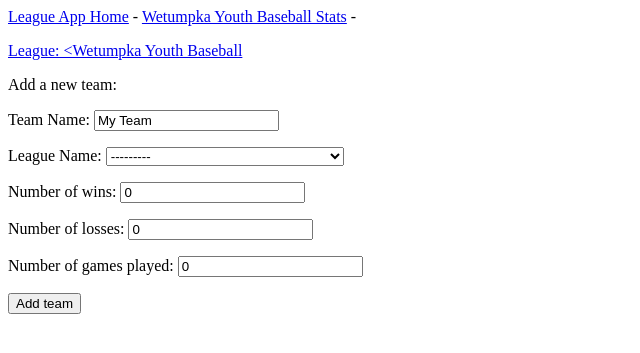
After one commit to LaurelWalkerDavis/BaseballApp, a Django app: page /new_team/1 in a window 1280 px wide. The commit adds this page. Shown: the top 353 px of the page, without its empty margins (0-640 px from the left). Run offline with Django 4.2, Linux system fonts and the light colour scheme; data comes from the database, SQL or seed files in the repository; both versions use the stored data as it was after the commit.

```diff
--- a/League_App/forms.py
+++ b/League_App/forms.py
@@ -1,5 +1,5 @@
 from django import forms
-from .models import League
+from .models import League, Team
 
 
 class LeagueForm(forms.ModelForm):
@@ -7,3 +7,14 @@
         model = League
         fields = ['league_name']
         labels = {'league_name': ''}
+
+
+class TeamForm(forms.ModelForm):
+    class Meta:
+        model = Team
+        fields = ['team_name', 'league', 'wins', 'losses', 'games_played']
+        labels = {'team_name': 'Team Name',
+                  'league': 'League Name',
+                  'wins': 'Number of wins',
+                  'losses': 'Number of losses',
+                  'games_played': 'Number of games played'}
--- /dev/null
+++ b/League_App/templates/League_App/new_team.html
@@ -0,0 +1,14 @@
+{% extends "League_App/base.html" %}
+
+{% block content %}
+
+    <p><a href="{% url 'League_App:league' %}">{{ league }}</a> </p>
+
+    <p>Add a new team:</p>
+    <form action="{% url 'League_App:new_team' league.id %}" method='post'>
+      {%  csrf_token %}
+      {{ form.as_p }}
+      <button name="submit">Add team</button>
+    </form>
+
+{% endblock content %}
--- a/League_App/urls.py
+++ b/League_App/urls.py
@@ -14,5 +14,7 @@
     path('player/<int:player_id>', views.player, name='player'),
 
     # Adding new league
-    path('new_league/', views.new_league, name='new_league')
+    path('new_league/', views.new_league, name='new_league'),
+    # Adding new team
+    path('new_team/<int:league_id>', views.new_team, name='new_team')
 ]
--- a/League_App/views.py
+++ b/League_App/views.py
@@ -1,6 +1,6 @@
 from django.shortcuts import render, redirect
 from .models import Team, League, Player
-from .forms import LeagueForm
+from .forms import LeagueForm, TeamForm
 from django.http import HttpResponse
 
 
@@ -53,3 +53,23 @@
     # Display a blank or invalid form.
     context = {'form': form}
     return render(request, 'League_App/new_league.html', context)
+
+
+def new_team(request, league_id):
+    """ add a new team """
+    #new_team = Team.objects.get()
+    league = League.objects.get(id=league_id)
+    if request.method != 'POST':
+        # no data submitted; create a blank form.
+        form = TeamForm()
+    else:
+        # POST data submitted; process data.
+        form = TeamForm(data=request.POST)
+        if form.is_valid():
+            new_team = form.save(commit=False)
+            new_team.league = league
+            new_team.save()
+            return redirect('League_App:league', league_id=league_id)
+    # Display a blank or invalid form.
+    context = {'league': league, 'form': form}
+    return render(request, 'League_App/new_team.html', context)
--- a/M6_Project/settings.py
+++ b/M6_Project/settings.py
@@ -109,7 +109,7 @@
 
 LANGUAGE_CODE = 'en-us'
 
-TIME_ZONE = 'CST'
+TIME_ZONE = 'UTC'
 
 USE_I18N = True
 
```
Also changed, not shown: League_App/templates/League_App/league.html (+4 -3 lines), db.sqlite3.
